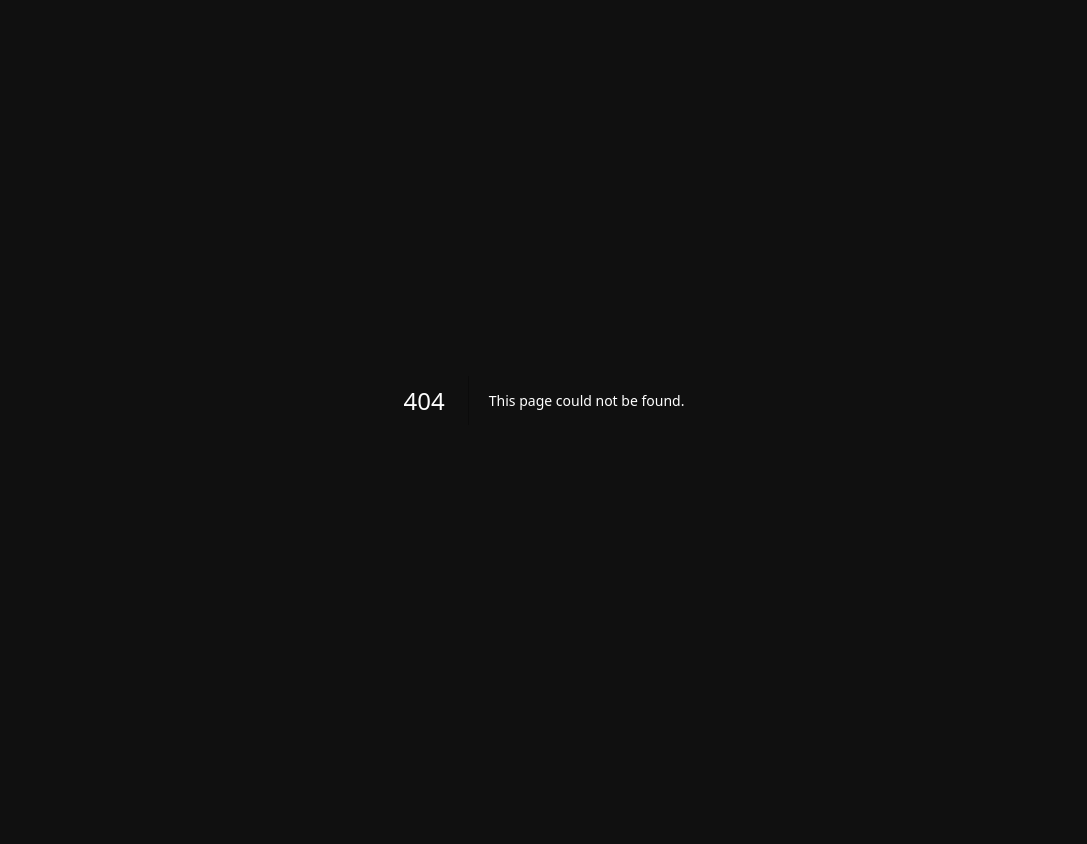
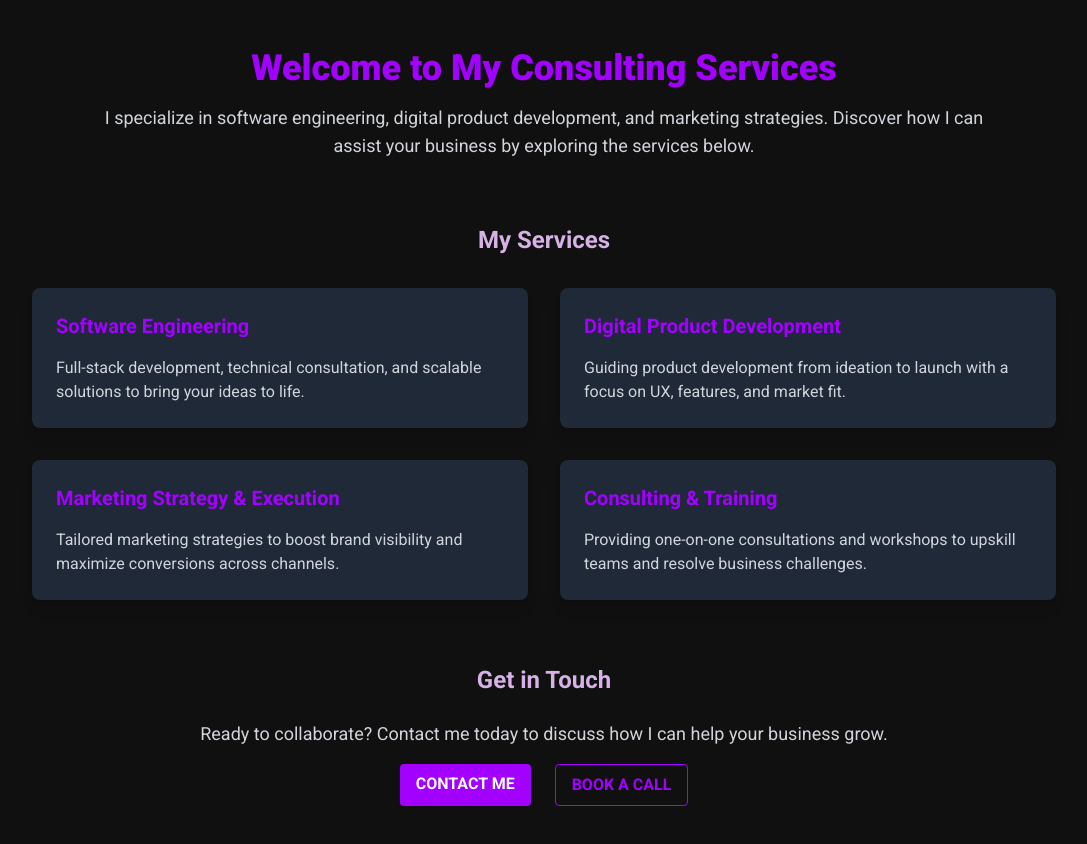
Before and after one commit to RabowNicholas/portfolio, a Next.js app: page /ndr-business-consulting in a window 1280 px wide. Before the commit this address had no page. Shown: the top 844 px of the page, without its empty margins (96-1183 px from the left). Before the commit the page ends 800 px from the top, so only its background shows below. Built offline with nearby package versions, Linux system fonts and the light colour scheme.

Commit message:
services page

```diff
--- a/app/(home)/_components/AboutMeTile.tsx
+++ b/app/(home)/_components/AboutMeTile.tsx
@@ -47,11 +47,10 @@ export default function AboutMeTile({ className }: { className?: string }) {
             Connect with me on LinkedIn!
           </Link>
           <Link
-            href="https://calendly.com/rabownick123/30min"
-            target="_blank"
+            href="/ndr-business-consulting"
             className="button-primary-transparent"
           >
-            Book a call with me
+            see my services
           </Link>
         </div>
       </div>
--- /dev/null
+++ b/app/ndr-business-consulting/page.tsx
@@ -0,0 +1,94 @@
+import Link from "next/link";
+
+export default function Page() {
+  return (
+    <div className="min-h-screen bg-richBlack flex flex-col items-center py-12 px-4 sm:px-6 lg:px-8">
+      {/* Header Section */}
+      <div className="max-w-4xl w-full text-center mb-16">
+        <h1 className="text-4xl font-extrabold text-neonPurple">
+          Welcome to My Consulting Services
+        </h1>
+        <p className="mt-4 text-lg text-gray-300">
+          I specialize in software engineering, digital product development, and
+          marketing strategies. Discover how I can assist your business by
+          exploring the services below.
+        </p>
+      </div>
+
+      {/* Services Section */}
+      <div className="max-w-5xl w-full">
+        <h2 className="text-2xl font-semibold text-lightLavender mb-8 text-center">
+          My Services
+        </h2>
+        <div className="grid md:grid-cols-2 gap-8">
+          {/* Service 1 */}
+          <div className="bg-gray-800 p-6 rounded-lg shadow-lg hover:shadow-xl transition">
+            <h3 className="text-xl font-bold text-neonPurple">
+              Software Engineering
+            </h3>
+            <p className="mt-4 text-gray-300">
+              Full-stack development, technical consultation, and scalable
+              solutions to bring your ideas to life.
+            </p>
+          </div>
+          {/* Service 2 */}
+          <div className="bg-gray-800 p-6 rounded-lg shadow-lg hover:shadow-xl transition">
+            <h3 className="text-xl font-bold text-neonPurple">
+              Digital Product Development
+            </h3>
+            <p className="mt-4 text-gray-300">
+              Guiding product development from ideation to launch with a focus
+              on UX, features, and market fit.
+            </p>
+          </div>
+          {/* Service 3 */}
+          <div className="bg-gray-800 p-6 rounded-lg shadow-lg hover:shadow-xl transition">
+            <h3 className="text-xl font-bold text-neonPurple">
+              Marketing Strategy & Execution
+            </h3>
+            <p className="mt-4 text-gray-300">
+              Tailored marketing strategies to boost brand visibility and
+              maximize conversions across channels.
+            </p>
+          </div>
+          {/* Service 4 */}
+          <div className="bg-gray-800 p-6 rounded-lg shadow-lg hover:shadow-xl transition">
+            <h3 className="text-xl font-bold text-neonPurple">
+              Consulting & Training
+            </h3>
+            <p className="mt-4 text-gray-300">
+              Providing one-on-one consultations and workshops to upskill teams
+              and resolve business challenges.
+            </p>
+          </div>
+        </div>
+      </div>
+
+      {/* Contact Section */}
+      <div className="max-w-3xl w-full mt-16 text-center">
+        <h2 className="text-2xl font-semibold text-lightLavender mb-6">
+          Get in Touch
+        </h2>
+        <p className="text-lg text-gray-300 mb-4">
+          Ready to collaborate? Contact me today to discuss how I can help your
+          business grow.
+        </p>
+        <div className="flex  justify-center gap-6">
+          <Link
+            href="mailto:your-email@example.com"
+            className="button-primary-filled"
+          >
+            Contact Me
+          </Link>
+          <Link
+            href="https://calendly.com/rabownick123/30min"
+            target="_blank"
+            className="button-primary-transparent"
+          >
+            book a call
+          </Link>
+        </div>
+      </div>
+    </div>
+  );
+}
```
